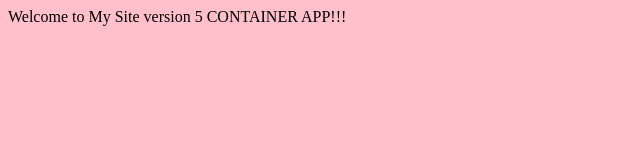
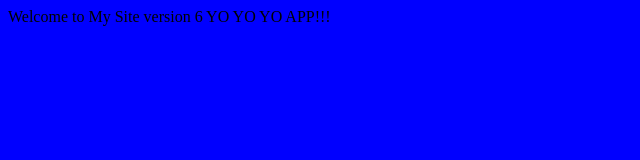
Before and after one commit to anandwork75/webcontainer, a plain HTML site: page index.html in a window 1280 px wide. Shown: the whole page, without its empty margins (0-640 px from the left). Drawn offline with Linux system fonts and the light colour scheme.

Commit message:
3rd commit

```diff
--- a/index.html
+++ b/index.html
@@ -1,3 +1,3 @@
-<body bgcolor='pink'>
-Welcome to My Site version 5 CONTAINER APP!!!
+<body bgcolor='blue'>
+Welcome to My Site version 6 YO YO YO  APP!!!
 </body>
```
